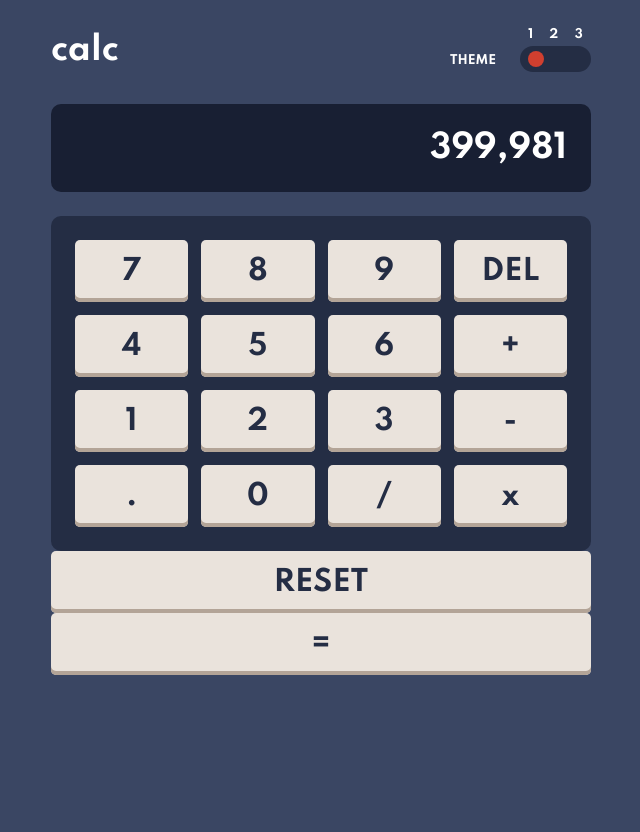
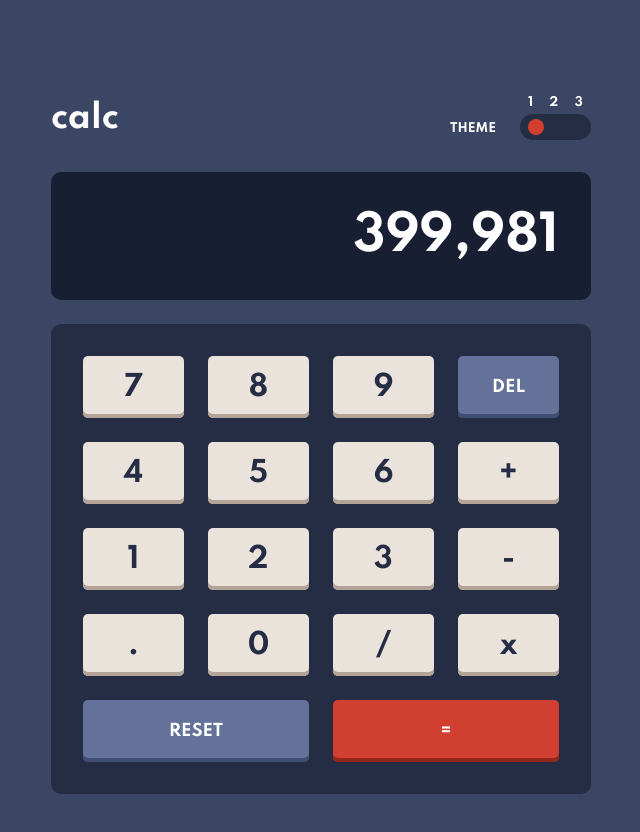
Before and after one commit to bulumkopapu/calculator-app, a plain HTML site: page index.html in a window 1280 px wide. Shown: the whole page, without its empty margins (319-959 px from the left). Drawn offline with Linux system fonts and the light colour scheme.

Commit message:
v1.1 Calculator App

```diff
--- a/index.html
+++ b/index.html
@@ -39,11 +39,10 @@
                 </div>
             </div>
         </div>
-
         <div class="display-section">
             <p>399,981</p>
         </div>
-
+        <div class="calculator">
             <div class="calculator-button-section">
                 <label>
                     <input type="button" value="7" id="seven">
@@ -96,11 +95,12 @@
             </div>
             <div class="reset-equals">
                 <label>
-                <input type="button" value="RESET" id="slash">
+                    <input type="button" value="RESET" id="reset">
                 </label>
                 <label>
-                <input type="button" value="=" id="x">
+                    <input type="button" value="=" id="equal">
                 </label>
+            </div>
         </div>
     </main>
 </body>
--- a/scss/_reset.scss
+++ b/scss/_reset.scss
@@ -24,7 +24,7 @@ a {
 
 //MEDIA QUERIES
 @mixin desktop-screen {
-    @media (min-width: 969px) { @content };
+    @media (min-width: 540px) { @content };
 }
 
 //COLOR VARIABLES
@@ -72,6 +72,10 @@ p {
     @include font(12px, 13px, $white);
 }
 
+#del, #reset, #equal{
+    @include font(16px, 18px, $white);
+}
+
 //CUSTOM CLASSES
 .flex-space-between {
     display: flex;
--- a/scss/main.scss
+++ b/scss/main.scss
@@ -12,7 +12,9 @@ body {
     align-items: center;
     margin-top: 28px;
     margin-bottom: 32px;
-
+    @include desktop-screen {
+        margin-top: 96px;
+    }
     .switch-section {
         display: flex;
         width: 141px;
@@ -46,6 +48,7 @@ body {
             display: flex;
             justify-content: center;
             align-items: center;
+            cursor: pointer;
 
             input {
                 display: none;
@@ -81,8 +84,50 @@ body {
     align-items: center;
     justify-content: flex-end;
     margin-bottom: 24px;
+    @include desktop-screen {
+        height: 128px;
+        padding: 0 32px 0 32px;
+    }
     p {
         font-size: 32px;
+        @include desktop-screen {
+            font-size: 48px;
+        }
+    }
+}
+
+.calculator {
+    background-color: $button-div;
+    border-radius: 10px;
+    padding: 24px;
+    @include desktop-screen {
+        padding: 32px;
+    }
+
+    #del, #reset {
+        background: #647198;
+        box-shadow: inset 0px -4px 0px #414E73;
+        transition: 0.1s all;
+        &:hover{
+            background: #A2B2E1;
+        }
+        &:active{
+            transform: scale(0.98);
+            box-shadow: inset 0px -2px 0px #414E73;
+        }
+
+    }
+
+    #equal {
+        background: $red;
+        box-shadow: inset 0px -4px 0px #93261A;
+        transition: 0.1s all;
+        &:hover{
+            background: #F96B5B;
+        }
+        &:active{
+            transform: scale(0.98);
+            box-shadow: inset 0px -2px 0px #93261A;
         }
     }
 
@@ -91,10 +136,12 @@ body {
         grid-template-columns: 1fr 1fr 1fr 1fr;
         grid-template-rows: 1fr 1fr 1fr 1fr;
         gap: 13px;
+        margin-bottom: 13px;
 
-    background-color: $button-div;
-    border-radius: 10px;
-    padding: 24px;
+        @include desktop-screen {
+            gap: 24px;
+            margin-bottom: 24px
+        }
 
         input[type = button] {
             @include font(28px, 31px, $button-div);
@@ -104,9 +151,28 @@ body {
             border-radius: 5px;
             background: $button-color;
             box-shadow: inset 0px -4px 0px #B3A497;
+            cursor: pointer;
+            transition: 0.1s all;
+
+            &:hover{
+                background: #FFFFFE;
+            }
+
+            &:active{
+                transform: scale(0.98);
+                box-shadow: inset 0px -2px 0px #B3A497;
+            }
         }
     }
     .reset-equals{
+        display: grid;
+        grid-template-columns: 1fr 1fr;
+        grid-template-rows: 1fr;
+        gap: 13px;
+
+        @include desktop-screen {
+            gap: 24px;
+        }
 
         input[type = button] {
             @include font(28px, 31px, $button-div);
@@ -116,6 +182,7 @@ body {
             border-radius: 5px;
             background: $button-color;
             box-shadow: inset 0px -4px 0px #B3A497;
+            cursor: pointer;
         }
-
     }
+}
```
Also changed, not shown: css/main.css, 1 other file. Lines whose indentation alone changed are shown as unchanged.
